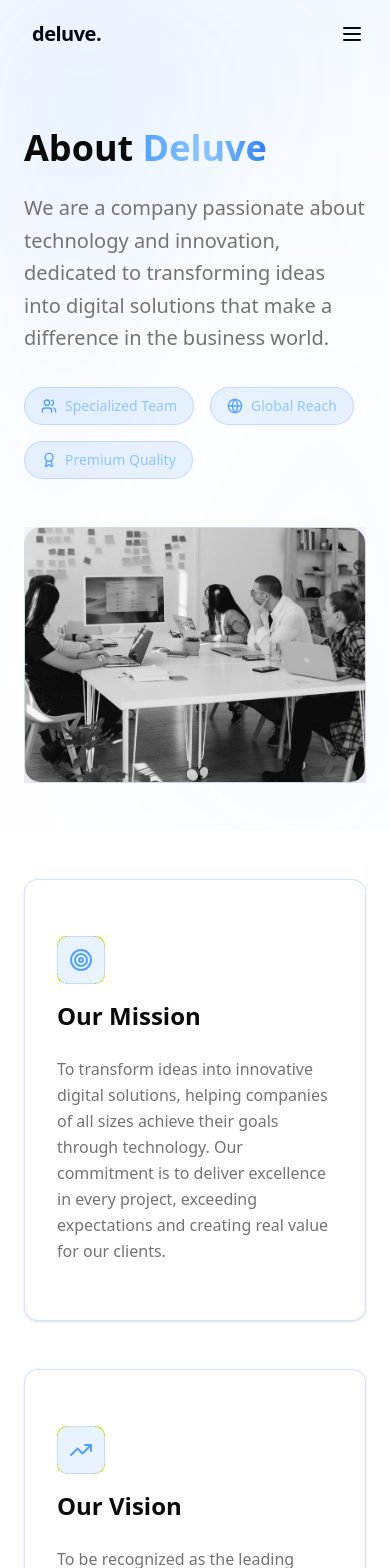
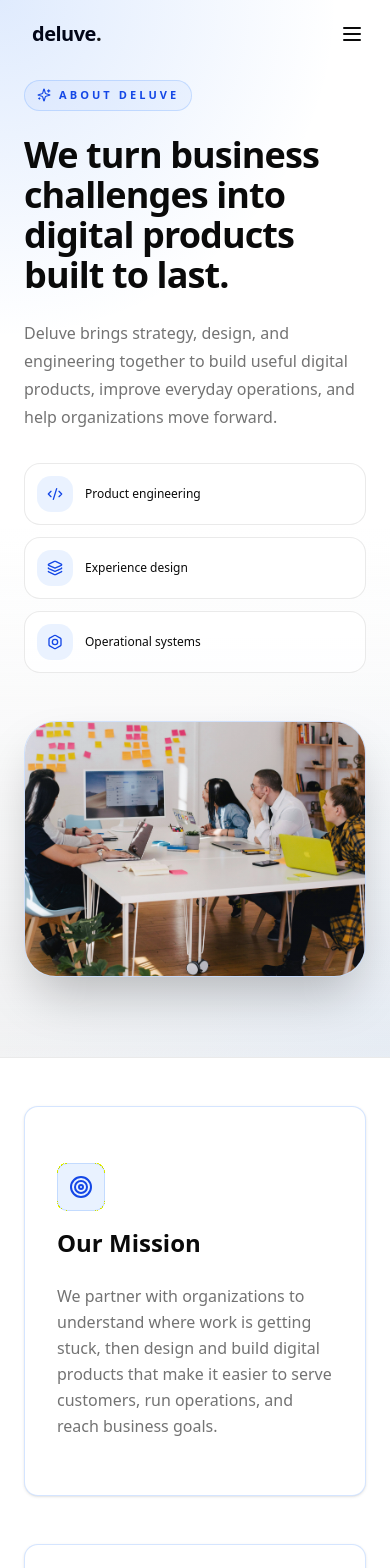
Before and after one commit to Deluve/deluve.co.mz, a Next.js app: page /about in a window 390 px wide. Shown: the top 1568 px of the page. Built offline with nearby package versions, Linux system fonts and the light colour scheme.

Commit message:
refactor(about, team): update team member presentation and enhance accessibility; add new capabilities component

```diff
--- a/src/app/about/page.tsx
+++ b/src/app/about/page.tsx
@@ -1,11 +1,10 @@
 "use client"
-import { Users, Target, Award, Globe, Heart, Lightbulb, Handshake, TrendingUp } from "lucide-react"
+import { Target, Heart, Lightbulb, Handshake, TrendingUp, Sparkles, Code2, Layers3, Bolt } from "lucide-react"
 import { ScrollView } from "@/components/scroll-view"
 import Image from "next/image"
 import Link from "next/link"
 import { Button } from "@/components/ui/button"
 import { Card, CardContent } from "@/components/ui/card"
-import { useLanguage } from "@/contexts/language-context"
 import TeamSection from "@/components/team"
 import { motion } from "motion/react"
 
@@ -13,22 +12,22 @@ const companyValues = [
   {
     icon: Heart,
     title: "Passion for Excellence",
-    description: "Every project is developed with dedication and love for technology and innovation.",
+    description: "We sweat the details, test our decisions, and take responsibility for the quality of what we deliver.",
   },
   {
     icon: Target,
     title: "Results-Driven",
-    description: "Our goal is always to deliver solutions that exceed our clients' expectations.",
+    description: "We define success around the problem to solve and the difference the solution should make.",
   },
   {
     icon: Lightbulb,
     title: "Constant Innovation",
-    description: "We are always seeking the latest technologies and methodologies in the market.",
+    description: "We choose technology with purpose, using the right tools to make products more useful and effective.",
   },
   {
     icon: Handshake,
     title: "True Partnership",
-    description: "We build lasting relationships based on trust and transparency.",
+    description: "We work transparently, share progress early, and treat client goals as part of the same team effort.",
   },
 ]
 
@@ -36,65 +35,74 @@ const timeline = [
   {
     year: "2021",
     title: "Deluve Foundation",
-    description: "We started our journey with the goal of transforming ideas into innovative digital solutions.",
+    description: "Deluve began with a clear goal: turn promising ideas into useful digital solutions.",
   },
   {
     year: "2022",
     title: "First Major Projects",
-    description: "We developed our first large-scale projects, establishing our reputation in the market.",
+    description: "We took on larger projects and grew our experience delivering digital products.",
   },
   {
     year: "2023",
     title: "Team Expansion",
-    description: "We grew our team with professionals specialized in different areas of technology.",
+    description: "We broadened our capabilities with people focused on different areas of technology.",
   },
   {
     year: "2024",
-    title: "Market Recognition",
-    description: "We achieved over 50 delivered projects and recognition as a reference in digital development.",
+    title: "Deepening Our Focus",
+    description: "We continued building digital solutions and strengthening our focus on business needs.",
   },
 ]
 
 export default function AboutPage() {
-  const { t } = useLanguage()
-
   return (
     <div className="min-h-screen bg-background">
       {/* Header */}
-      <section className="relative pt-32 pb-12 md:pt-40 md:pb-20 bg-gradient-to-b from-blue-500/[0.05] via-background to-background overflow-hidden">
-        {/* Background gradient */}
-        <div className="absolute inset-0 bg-gradient-to-br from-blue-500/[0.1] via-transparent to-blue-600/[0.05] blur-3xl" />
+      <section className="relative overflow-hidden border-b border-border/80 bg-gradient-to-b from-background via-background to-slate-950/5 py-20 md:py-28">
+        <div className="absolute inset-0 bg-[radial-gradient(circle_at_top_left,_rgba(59,130,246,0.16),transparent_30%),radial-gradient(circle_at_bottom_right,_rgba(96,165,250,0.08),transparent_35%)]" />
 
-        <div className="relative z-10 mx-auto max-w-7xl px-6">
-          <div className="grid lg:grid-cols-2 gap-12 lg:gap-16 items-center">
+        <div className="container relative z-10 mx-auto px-6">
+          <div className="grid items-center gap-12 lg:grid-cols-[1.1fr_0.9fr] lg:gap-16">
             <ScrollView>
               <div>
-                <h1 className="text-4xl md:text-5xl lg:text-6xl font-bold mb-6">
-                  About <span className="bg-clip-text text-transparent bg-gradient-to-r from-blue-400 via-blue-300 to-blue-500">Deluve</span>
+                <span className="inline-flex items-center gap-2 rounded-full border border-blue-500/20 bg-blue-500/5 px-3 py-1.5 text-[11px] font-semibold uppercase tracking-[0.28em] text-blue-700">
+                  <Sparkles className="h-3.5 w-3.5" />
+                  About Deluve
+                </span>
+                <h1 className="mt-6 text-4xl font-semibold tracking-tight text-balance md:text-6xl">
+                  We turn business challenges into digital products built to last.
                 </h1>
-                <p className="text-xl text-muted-foreground leading-relaxed mb-8">
-                  We are a company passionate about technology and innovation, dedicated to transforming ideas into
-                  digital solutions that make a difference in the business world.
+                <p className="mt-6 max-w-2xl text-base leading-7 text-muted-foreground md:text-lg">
+                  Deluve brings strategy, design, and engineering together to
+                  build useful digital products, improve everyday operations,
+                  and help organizations move forward.
                 </p>
-                <div className="flex flex-wrap gap-4">
-                  <div className="flex items-center gap-2 bg-blue-500/10 px-4 py-2 rounded-full border border-blue-500/20">
-                    <Users className="h-4 w-4 text-blue-400" />
-                    <span className="text-sm font-medium text-blue-300">Specialized Team</span>
+                <div className="mt-8 grid gap-3 sm:grid-cols-3">
+                  <div className="flex items-center gap-3 rounded-2xl border border-border/80 bg-card/80 p-3">
+                    <span className="flex h-9 w-9 shrink-0 items-center justify-center rounded-xl bg-blue-500/10 text-blue-700">
+                      <Code2 className="h-4 w-4" />
+                    </span>
+                    <span className="text-xs font-medium text-foreground">Product engineering</span>
                   </div>
-                  <div className="flex items-center gap-2 bg-blue-500/10 px-4 py-2 rounded-full border border-blue-500/20">
-                    <Globe className="h-4 w-4 text-blue-400" />
-                    <span className="text-sm font-medium text-blue-300">Global Reach</span>
+                  <div className="flex items-center gap-3 rounded-2xl border border-border/80 bg-card/80 p-3">
+                    <span className="flex h-9 w-9 shrink-0 items-center justify-center rounded-xl bg-blue-500/10 text-blue-700">
+                      <Layers3 className="h-4 w-4" />
+                    </span>
+                    <span className="text-xs font-medium text-foreground">Experience design</span>
                   </div>
-                  <div className="flex items-center gap-2 bg-blue-500/10 px-4 py-2 rounded-full border border-blue-500/20">
-                    <Award className="h-4 w-4 text-blue-400" />
-                    <span className="text-sm font-medium text-blue-300">Premium Quality</span>
+                  <div className="flex items-center gap-3 rounded-2xl border border-border/80 bg-card/80 p-3">
+                    <span className="flex h-9 w-9 shrink-0 items-center justify-center rounded-xl bg-blue-500/10 text-blue-700">
+                      <Bolt className="h-4 w-4" />
+                    </span>
+                    <span className="text-xs font-medium text-foreground">Operational systems</span>
                   </div>
                 </div>
               </div>
             </ScrollView>
             <ScrollView delay={0.1}>
-              <div className="group overflow-hidden">
+              <div className="group relative aspect-[4/3] overflow-hidden rounded-[2rem] border border-blue-500/20 bg-transparent shadow-2xl">
                 <motion.div
+                  className="absolute inset-0"
                   variants={{
                     hidden: { opacity: 0, scale: 0.8, filter: "blur(10px)" },
                     visible: {
@@ -104,17 +112,16 @@ export default function AboutPage() {
                     },
                   }}
                 >
-                  <div className="relative">
-                    <div className="absolute inset-0 bg-gradient-to-r from-blue-400/20 to-blue-600/20 rounded-2xl blur-3xl"></div>
-                    <Image
-                      className="relative rounded-2xl object-cover aspect-[4/3] w-full shadow-2xl grayscale transition-all duration-500 hover:grayscale-0 group-hover:rounded-xl border border-blue-500/20"
-                      src="/images/team-work.jpg"
-                      alt="Deluve team working together"
-                      height="600"
-                      width="800"
-                    />
-                  </div>
+                  <Image
+                    className="object-cover"
+                    src="/images/team-work.jpg"
+                    alt="Deluve team working together"
+                    fill
+                    sizes="(min-width: 1024px) 45vw, 100vw"
+                    loading="eager"
+                  />
                 </motion.div>
+                <div className="pointer-events-none absolute inset-0 bg-gradient-to-br from-blue-500/5 via-transparent to-blue-950/10" />
               </div>
             </ScrollView>
           </div>
@@ -130,14 +137,15 @@ export default function AboutPage() {
                 <CardContent className="p-8">
                   <div className="mb-6">
                     <div className="w-12 h-12 bg-blue-500/10 rounded-lg flex items-center justify-center mb-4 border border-blue-500/20">
-                      <Target className="h-6 w-6 text-blue-400" />
+                      <Target className="h-6 w-6 text-blue-700" />
                     </div>
                     <h2 className="text-2xl font-bold mb-4">Our Mission</h2>
                   </div>
                   <p className="text-muted-foreground leading-relaxed">
-                    To transform ideas into innovative digital solutions, helping companies of all sizes achieve their
-                    goals through technology. Our commitment is to deliver excellence in every project, exceeding
-                    expectations and creating real value for our clients.
+                    We partner with organizations to understand where work is
+                    getting stuck, then design and build digital products that
+                    make it easier to serve customers, run operations, and
+                    reach business goals.
                   </p>
                 </CardContent>
               </Card>
@@ -147,14 +155,14 @@ export default function AboutPage() {
                 <CardContent className="p-8">
                   <div className="mb-6">
                     <div className="w-12 h-12 bg-blue-500/10 rounded-lg flex items-center justify-center mb-4 border border-blue-500/20">
-                      <TrendingUp className="h-6 w-6 text-blue-400" />
+                      <TrendingUp className="h-6 w-6 text-blue-700" />
                     </div>
                     <h2 className="text-2xl font-bold mb-4">Our Vision</h2>
                   </div>
                   <p className="text-muted-foreground leading-relaxed">
-                    To be recognized as the leading reference in developing innovative digital solutions, contributing
-                    to the digital transformation of companies and sustainable business growth through cutting-edge
-                    technology.
+                    A future where organizations of every size can use
+                    thoughtful technology to work smarter, create better
+                    experiences, and adapt with confidence.
                   </p>
                 </CardContent>
               </Card>
@@ -173,7 +181,7 @@ export default function AboutPage() {
             <div className="text-center mb-12">
               <h2 className="text-3xl md:text-4xl font-bold mb-4">Our Values</h2>
               <p className="text-muted-foreground max-w-2xl mx-auto">
-                The principles that guide our company and define our organizational culture.
+                The principles behind how we make decisions, build products, and work with our clients.
               </p>
             </div>
           </ScrollView>
@@ -183,7 +191,7 @@ export default function AboutPage() {
                 <Card className="h-full hover:shadow-lg transition-all duration-300 border-blue-500/20 hover:border-blue-400/30 hover:bg-blue-500/[0.02]">
                   <CardContent className="p-6">
                     <div className="w-12 h-12 bg-blue-500/10 rounded-lg flex items-center justify-center mb-4 border border-blue-500/20">
-                      <value.icon className="h-6 w-6 text-blue-400" />
+                      <value.icon className="h-6 w-6 text-blue-700" />
                     </div>
                     <h3 className="font-semibold mb-3">{value.title}</h3>
                     <p className="text-sm text-muted-foreground leading-relaxed">{value.description}</p>
@@ -201,7 +209,7 @@ export default function AboutPage() {
           <ScrollView>
             <div className="text-center mb-12">
               <h2 className="text-3xl md:text-4xl font-bold mb-4">Our Journey</h2>
-              <p className="text-muted-foreground">Discover the key milestones of our history and evolution.</p>
+              <p className="text-muted-foreground">A few chapters in the growth of our work and capabilities.</p>
             </div>
           </ScrollView>
           <div className="space-y-8">
@@ -239,16 +247,16 @@ export default function AboutPage() {
 
         <div className="relative z-10 mx-auto max-w-4xl px-6 text-center">
           <ScrollView>
-            <h2 className="text-3xl md:text-4xl font-bold mb-4">Ready to transform your idea into reality?</h2>
+            <h2 className="text-3xl md:text-4xl font-bold mb-4">Have a challenge worth solving?</h2>
             <p className="text-muted-foreground mb-8 max-w-2xl mx-auto">
-              Contact us and discover how we can help your company reach new heights through technology.
+              Tell us what you&apos;re working toward. We&apos;ll explore the right next step for your business.
             </p>
             <div className="flex flex-col sm:flex-row gap-4 justify-center">
-              <Button size="lg" asChild className="bg-blue-500 hover:bg-blue-600 text-white border-blue-500/20 hover:border-blue-400/30">
-                <Link href="/#contact">Contact Us</Link>
+              <Button size="lg" asChild className="bg-blue-600 hover:bg-blue-500 text-white">
+                <Link href="/get-quote">Start a conversation</Link>
               </Button>
-              <Button size="lg" variant="outline" asChild className="border-blue-500/20 hover:border-blue-400/30 hover:bg-blue-500/10 text-blue-400 hover:text-blue-300">
-                <Link href="/#services">Our Services</Link>
+              <Button size="lg" variant="outline" asChild className="border-blue-500/20 hover:border-blue-400/30 hover:bg-blue-500/10 text-blue-700 hover:text-blue-800">
+                <Link href="/portfolio">Explore our work</Link>
               </Button>
             </div>
           </ScrollView>
```
Also changed, not shown: src/components/team.tsx (+13 -16 lines), src/components/about-capabilities.tsx (added).
